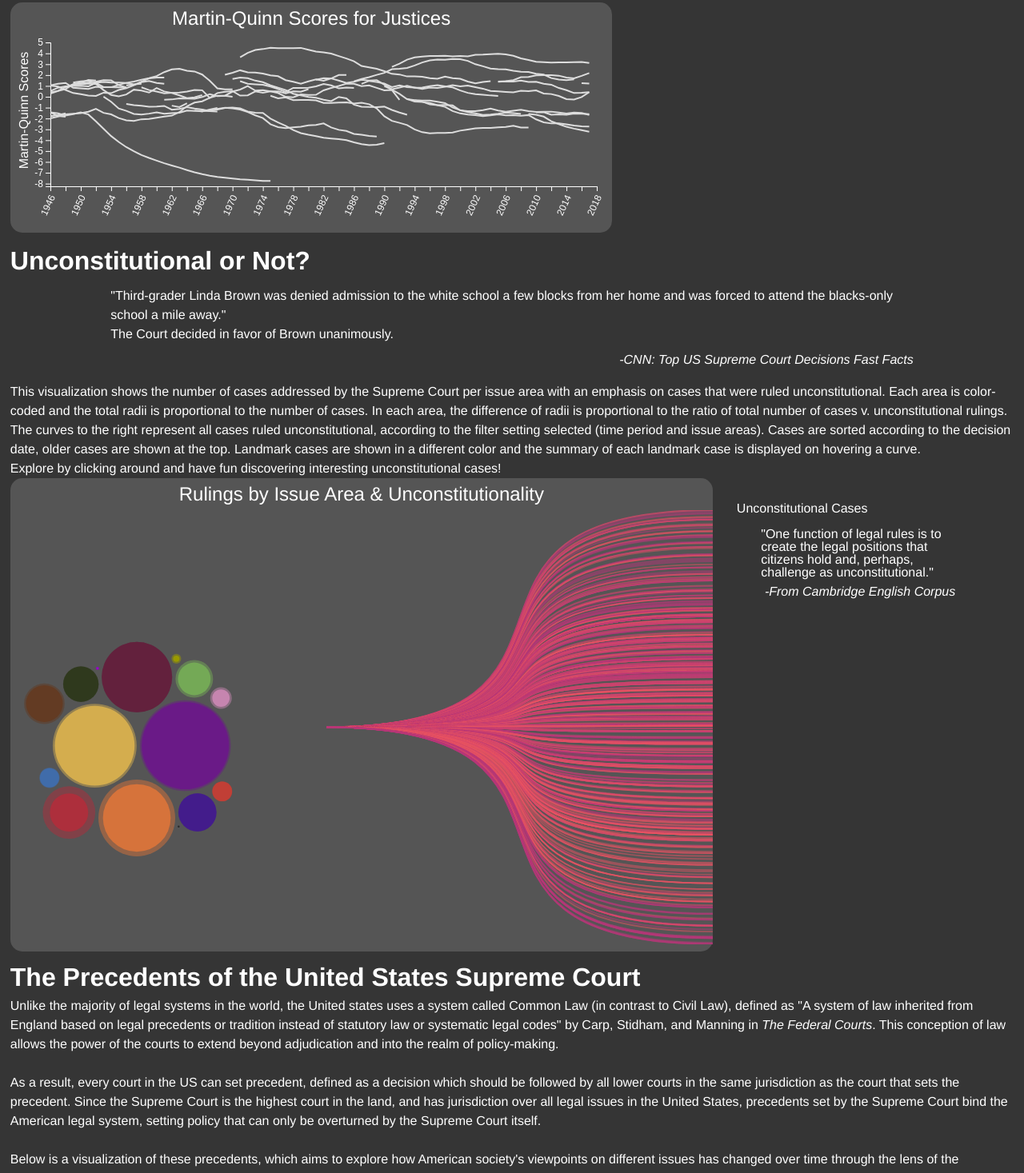
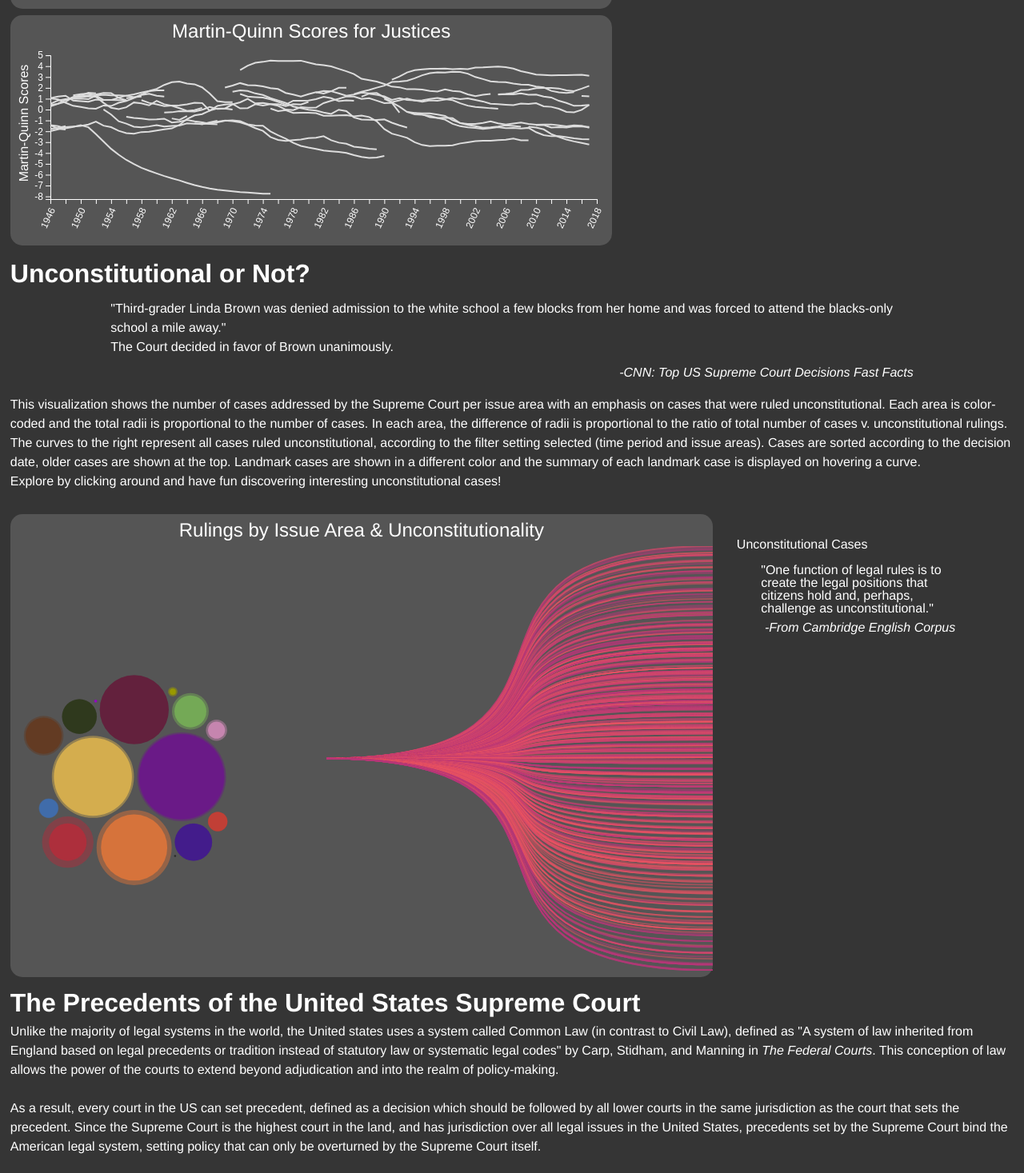
Before and after one commit to therald/Judicial-Review, a plain HTML site: page index.html in a window 1280 px wide. Shown: the part 1333-2800 px from the top of the page at 80% size. Drawn offline with Linux system fonts and the light colour scheme.

Commit message:
style changes

```diff
--- a/scss/_style_small.scss
+++ b/scss/_style_small.scss
@@ -275,6 +275,10 @@ body {
             }
         }
 
+        #ideology_rundown_section {
+            margin-bottom: 1rem;
+        }
+
         #ideology_section {
             display: flex;
             min-height: calc(100vh - 13rem);
@@ -436,8 +440,14 @@ body {
             }
         }
 
+        #unconstitutional_rundown_section {
+            margin-bottom: 1rem;
+        }
+
         #unconstitutional_section {
             display: flex;
+            height: 98%;
+            padding-top: 1%;
             min-height: calc(100vh - 13rem);
 
             #constitutional {
@@ -489,6 +499,10 @@ body {
             }
 
 
+        }
+
+        #precedent_rundown_section {
+            margin-bottom: 1rem;
         }
 
         #precedent_section {
```
Also changed, not shown: css/styles.css.
